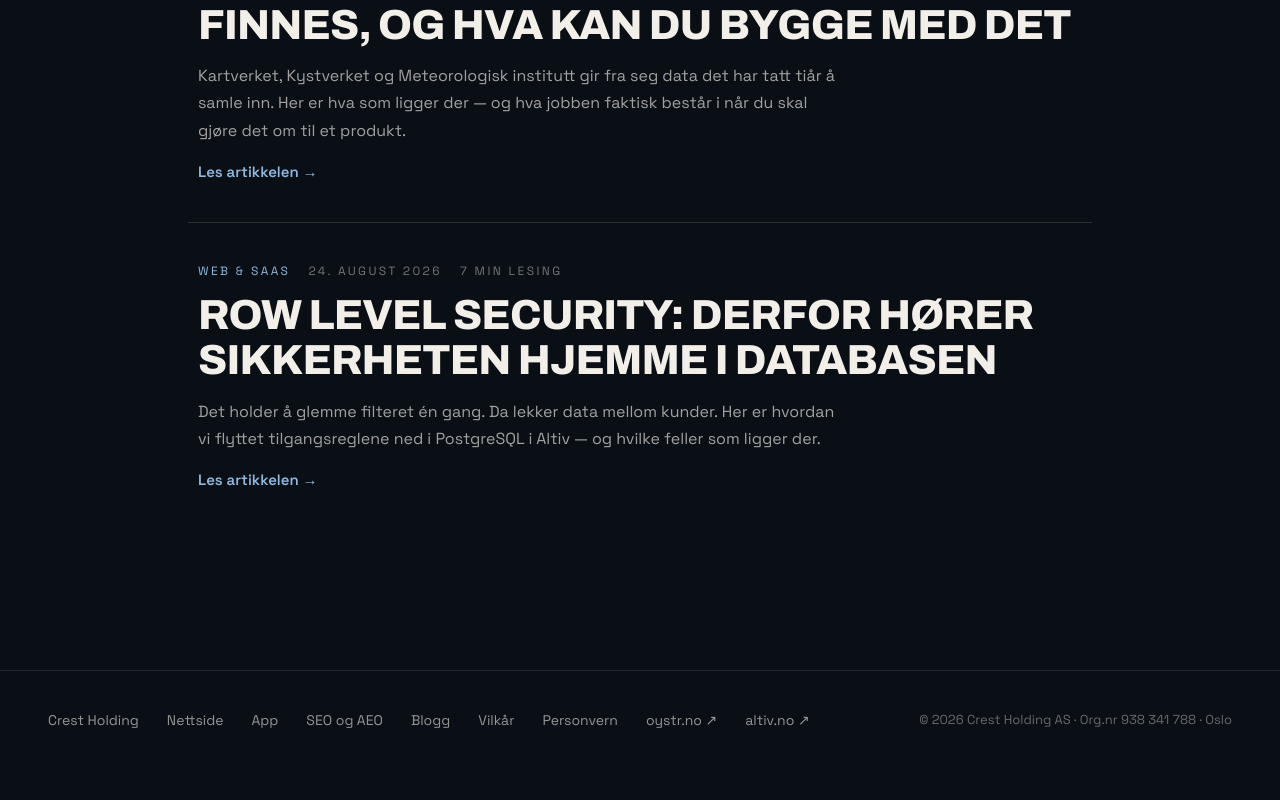
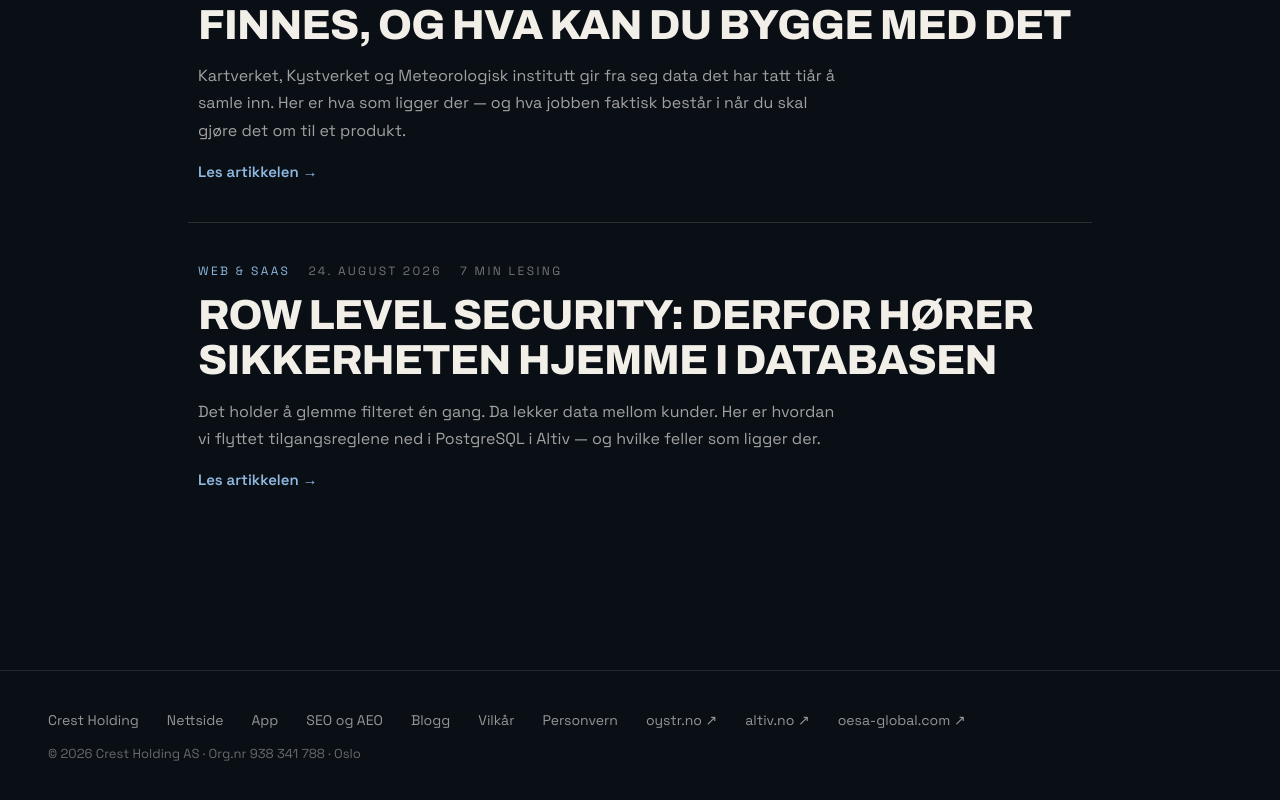
Before and after one commit to PhilipStave/stavesoftware, a Next.js app: page /blogg in a window 1280 px wide. Shown: the part 2597-3397 px from the top of the page. Before the commit the page ends 3366 px from the top, so only its background shows below. Built offline with nearby package versions, Linux system fonts and the light colour scheme.

Commit message:
OESA-lenke i bunnteksten
Samme sted som oystr.no og altiv.no, både på forsiden og på de andre sidene.

Co-Authored-By: Claude Opus 5 <noreply@anthropic.com>

```diff
--- a/components/BloggShell.tsx
+++ b/components/BloggShell.tsx
@@ -223,6 +223,15 @@ export default function BloggShell({ children }: { children: React.ReactNode })
           >
             altiv.no ↗
           </a>
+          <a
+            href="https://oesa-global.com"
+            target="_blank"
+            data-hover=""
+            className="hov-link"
+            style={{ color: "rgba(var(--ink-rgb),.6)" }}
+          >
+            oesa-global.com ↗
+          </a>
         </div>
         <span style={{ color: "rgba(var(--ink-rgb),.4)", fontSize: 13 }}>
           {selskapslinje}
```
Also changed, not shown: components/Footer.tsx (+9 -0 lines).
